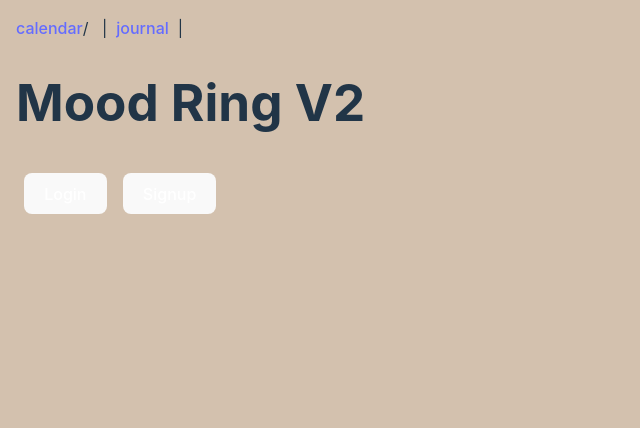
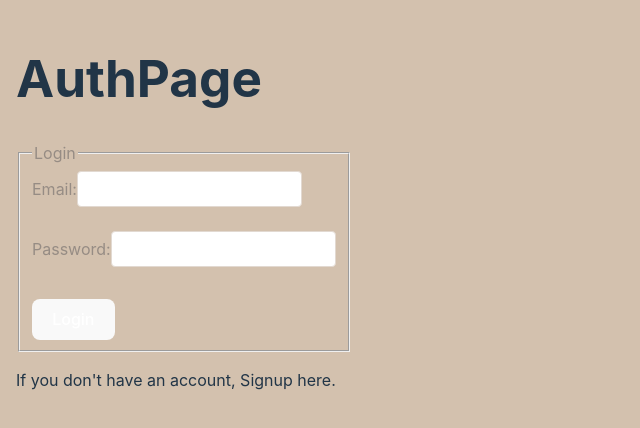
Before and after one commit to ChesterKeh/Mood-Ring, a React (Vite) app: page / in a window 1280 px wide. Shown: the top 428 px of the page, without its empty margins (0-640 px from the left). Built offline with nearby package versions, Linux system fonts and the light colour scheme.

Commit message:
added token checking

```diff
--- a/src/pages/App/App.jsx
+++ b/src/pages/App/App.jsx
@@ -1,40 +1,49 @@
-import { Link } from "react-router-dom"; // Add missing import
-
+import { Route, Routes } from "react-router-dom";
+import { useEffect, useState } from "react";
+import AuthPage from "../AuthPage/AuthPage";
 import CalendarPage from "../CalendarPage/CalendarPage";
-import { Route, Routes } from "react-router-dom";
-
 import JournalPage from "../JournalPage/JournalPage";
 import Navbar from "../../components/Navbar/Navbar";
-import SignupAuthPage from "../UserForm/AuthPage/SignupAuthPage";
-import LoginAuthPage from "../UserForm/AuthPage/LoginAuthPage";
-import { useState } from "react";
+import { getToken } from "../../utilities/user-service";
+import TokenExpirePage from "../TokenExpirePage/TokenExpirePage";
 
 function App() {
-  const [user, setUser] = useState({});
+  const [user, setUser] = useState(null);
+  const [validToken, setValidToken] = useState(false);
 
-  return (
-    <>
-      <header>{user?.name}</header>
-      <Navbar />
+  useEffect(() => {
+    if (getToken() !== null){
+      setValidToken(true);
+    } else{
+      setValidToken(false);
+    }
+  }, [user]);
 
-      <h1>Mood Ring V2</h1>
-      <Link to="/login">
-        <button>Login</button>
-      </Link>
-      <Link to="/signup">
-        <button>Signup</button>
-      </Link>
-
-      <Routes>
-        <Route path="/calendar" element={<CalendarPage user={user} />} />
-        <Route path="/signup" element={<SignupAuthPage setUser={setUser} />} />
-
-        <Route path="/login" element={<LoginAuthPage setUser={setUser} />} />
-        <Route path="/calendar" element={<CalendarPage />} />
-        <Route path="/journal" element={<JournalPage />} />
-      </Routes>
-    </>
-  );
+  if (!user){
+    return (
+      <>
+        <Routes>
+          <Route path="*" element={<AuthPage setUser={setUser}/>}/>
+        </Routes>
+      </>
+    );
+  } else{
+    if (validToken){
+      return (
+        <>
+          <Navbar />
+          <h1>Mood Ring V2</h1>
+          <Routes>
+            <Route path="/calendar" element={<CalendarPage user={user} setUser={setUser}/>} />
+            <Route path="/journal" element={<JournalPage />} />
+            <Route path="*" element={<CalendarPage user={user} />} />
+          </Routes>
+        </>
+      );
+    } else{
+      <TokenExpirePage/>
+    }
+  }
 }
 
 export default App;
--- /dev/null
+++ b/src/pages/AuthPage/AuthPage.jsx
@@ -0,0 +1,38 @@
+import { useState } from "react";
+import { useNavigate } from "react-router-dom";
+import LoginForm from "../../components/UserForm/LoginForm/LoginForm";
+import SignUpForm from "../../components/UserForm/SignupForm/SignupForm";
+
+export default function AuthPage({ setUser }) {
+    const [displayLogin, setDisplayLogin] = useState(true);
+    const [displaySignup, setDisplaySignup] = useState(false);
+    const navigate = useNavigate();
+
+    const onclickSignup = () => {
+        setDisplayLogin(false);
+        setDisplaySignup(true);
+    }
+
+    const onclickLogin = () => {
+        setDisplaySignup(false);
+        setDisplayLogin(true);
+    }
+
+    return (
+        <div>
+            <h1>AuthPage</h1>
+            {displayLogin ?
+                <div>
+                    <LoginForm setUser={setUser}/>
+                    <p>If you don't have an account, <span onClick={onclickSignup}>Signup</span> here.</p>
+                </div>
+                : <></>}
+            {displaySignup ?
+                <div>
+                    <SignUpForm setUser={setUser} navigate={navigate}/>
+                    <p>If you already have an account, <span onClick={onclickLogin}>Login</span> here.</p>
+                </div>
+                : <></>}
+        </div>
+    );
+}
--- a/src/pages/CalendarPage/CalendarPage.jsx
+++ b/src/pages/CalendarPage/CalendarPage.jsx
@@ -5,14 +5,21 @@ import MonthSpinner from "../../components/MonthSpinner/MonthSpinner";
 import "./CalendarPage.css";
 import TaskComponent from "../../components/Task/Task";
 import { getTask } from "../../utilities/task-service";
+import { getToken } from "../../utilities/user-service";
+import TokenExpirePage from "../TokenExpirePage/TokenExpirePage";
 
-function CalendarPage({ user }) {
+function CalendarPage({ user, setUser }) {
+  const [validToken, setValidToken] = useState(false);
   const [currentDate, setCurrentDate] = useState(new Date());
   const [tasks, setTasks] = useState([]);
 
   useEffect(() => {
+    if (getToken() !== null){
+      setValidToken(true);
+    } else{
+      setValidToken(false);
+    }
     loadTasks();
-    console.log(user);
   }, []);
 
   const loadTasks = async () => {
@@ -25,13 +32,20 @@ function CalendarPage({ user }) {
     }
   };
 
+  if (!validToken || user === null){
+     return (
+      <>
+        <TokenExpirePage setUser={setUser}/>
+      </>
+     );
+  } else{
     return (
       <>
         <div className="side">
           <TaskComponent user={user} tasks={tasks} loadTasks={loadTasks} />
         </div>
         <div className="calendarPage">
-        <Calendar className="calendarPageBody" currentDate={currentDate} />
+          <Calendar className="calendarPageBody" user={user} currentDate={currentDate} />
           <div className="calendarPageFooter">
             <MonthSpinner
               className="calendarPageFooterCol1"
@@ -48,5 +62,6 @@ function CalendarPage({ user }) {
       </>
     );
   }
+}
 
 export default CalendarPage;
--- /dev/null
+++ b/src/pages/TokenExpirePage/TokenExpirePage.jsx
@@ -0,0 +1,17 @@
+import { useNavigate } from "react-router-dom";
+
+export default function TokenExpirePage({ setUser }) {
+    const navigate = useNavigate();
+
+    const buttonOnClick = () => {
+        setUser(null);
+        navigate("/");
+    }
+
+    return (
+        <div>
+            <p>Token has expired, please Login again</p>
+            <button onClick={buttonOnClick}>Go</button>
+        </div>
+    );
+}
--- a/src/utilities/user-service.js
+++ b/src/utilities/user-service.js
@@ -1,13 +1,8 @@
 import * as usersAPI from "./user-api";
 
 export async function signUp(userData) {
-  //* data check / cleanup
-
-  // ! does the same, clean up//
   const res = await usersAPI.signUp(userData);
   const token = res.token;
-
-  console.log(res);
   if (!res) {
     return null;
   }
@@ -19,3 +14,19 @@ export async function signUp(userData) {
   localStorage.setItem("token", token);
   return res.user;
 }
+
+export function getToken() {
+  const token = localStorage.getItem("token");
+  if (!token) {
+    return null
+  };
+  // Obtain the payload of the token
+  const payload = JSON.parse(atob(token.split(".")[1]));
+  // A JWT's exp is expressed in seconds, not milliseconds, so convert
+  if (payload.exp < Date.now() / 1000) {
+    // Token has expired - remove it from localStorage
+    localStorage.removeItem("token");
+    return null;
+  }
+  return token;
+}
```
Lines whose indentation alone changed are shown as unchanged.
